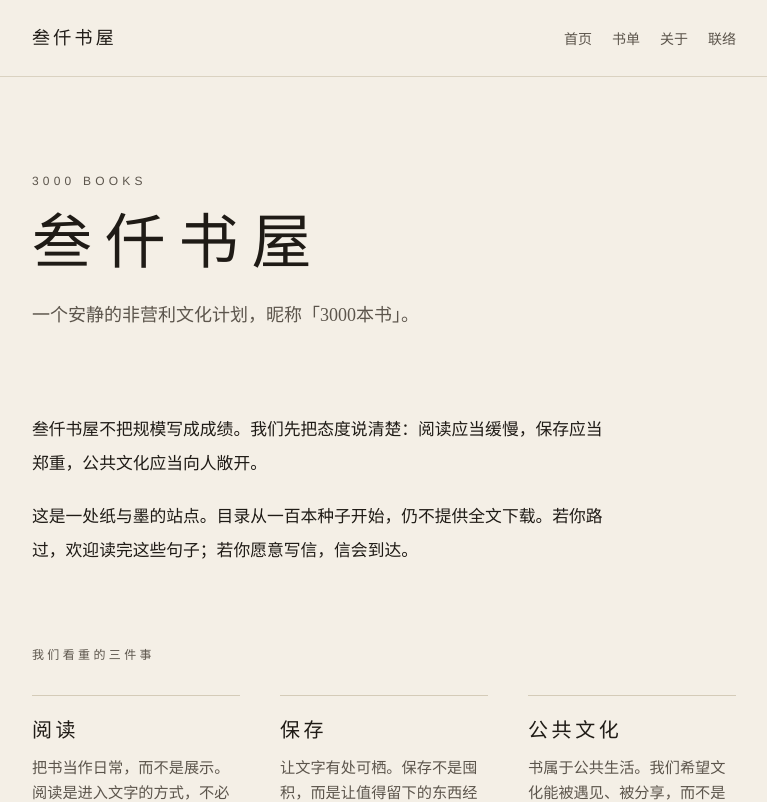
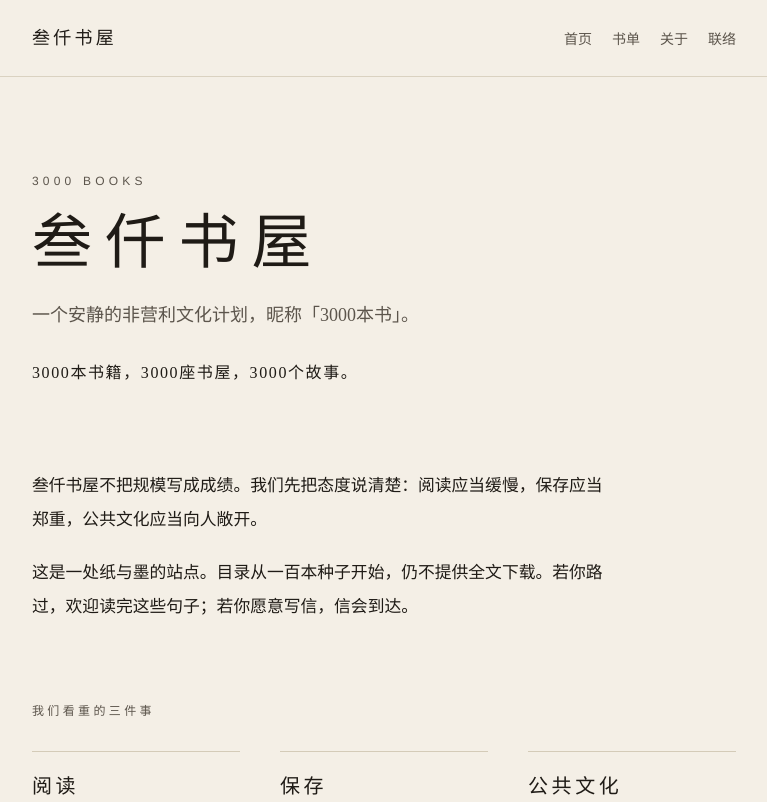
Before and after one commit to LF2023/3000books, a Next.js app: page / in a window 1280 px wide. Shown: the top 802 px of the page, without its empty margins (256-1023 px from the left). Built offline with nearby package versions, Linux system fonts and the light colour scheme.

Commit message:
Add tagline to homepage header.

```diff
--- a/src/app/page.tsx
+++ b/src/app/page.tsx
@@ -35,6 +35,9 @@ export default function HomePage() {
         </h1>
         <p className="max-w-xl text-lg leading-loose text-ink-soft">
           一个安静的非营利文化计划，昵称「3000本书」。
+        </p>
+        <p className="text-base leading-loose tracking-[0.1em] text-ink">
+          3000本书籍，3000座书屋，3000个故事。
         </p>
       </header>
 
```
